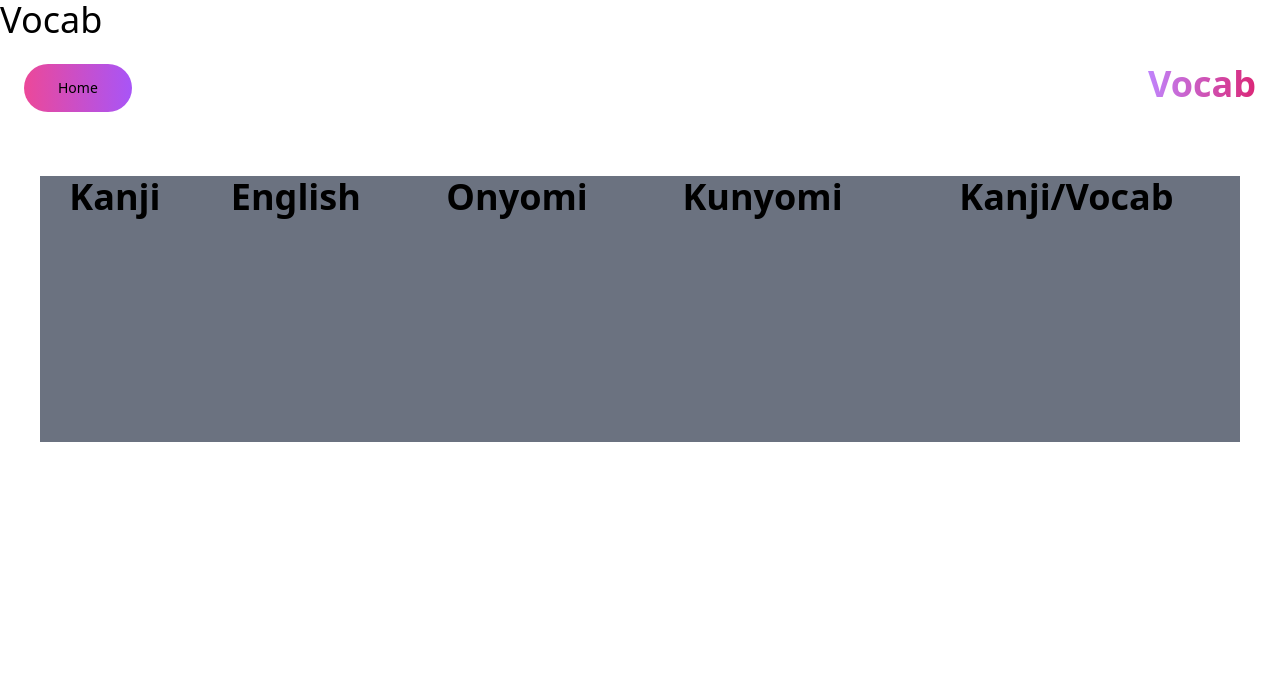
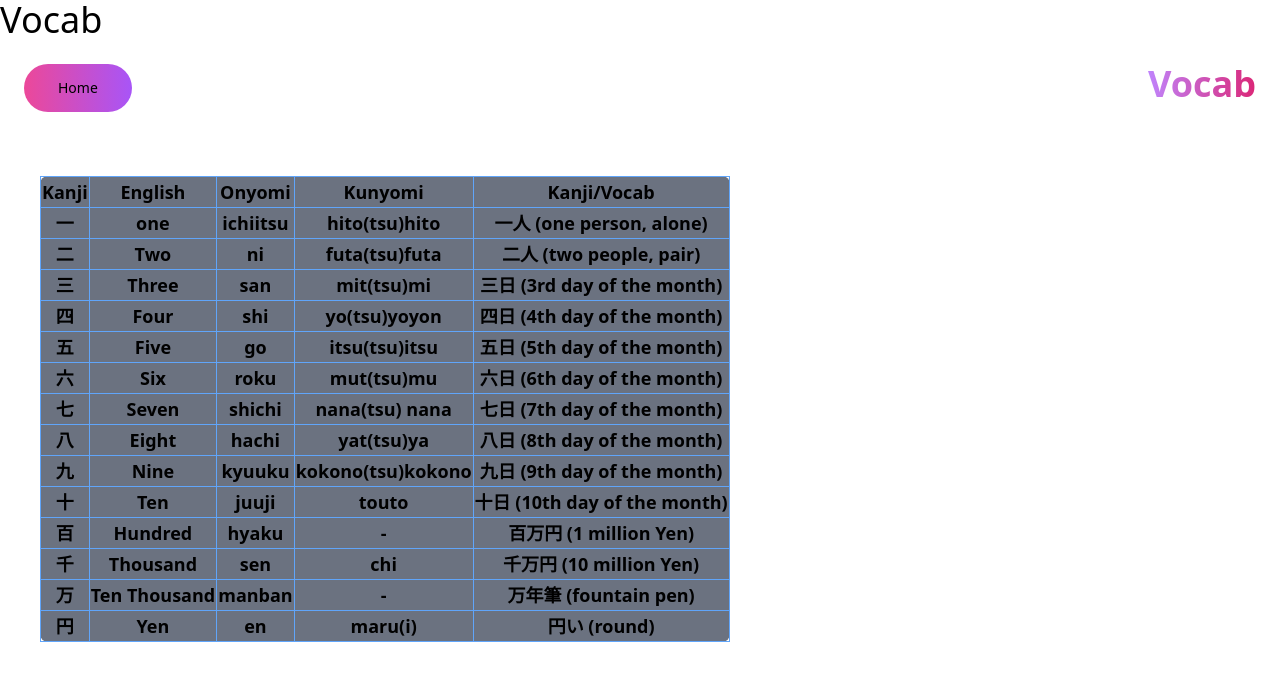
Before and after one commit to Akwei001/Jgame, a React (Vite) app: page /Vocab in a window 1280 px wide. Shown: the top 680 px of the page. Built offline with nearby package versions, Linux system fonts and the light colour scheme.

Commit message:
vocab map display working

```diff
--- a/src/components/Vocab.jsx
+++ b/src/components/Vocab.jsx
@@ -137,29 +137,38 @@ function Vocab() {
           </div>
         </div>
       </header>
-      <div className='grid grid-cols-1 gap-4 m-10 bg-gray-500'>
-        <table className='table-auto'>
+      {/* <div className='grid grid-cols-1 gap-4 m-10 bg-gray-500 rounded-lg'> */}
+      <table className='m-10 text-lg bg-gray-500 border border-collapse border-blue-400 rounded-lg table-auto'>
         <thead>
           <tr>
-              <th>Kanji</th>
-              <th>English</th>
-              <th>Onyomi</th>
-              <th>Kunyomi</th>
-              <th>Kanji/Vocab</th>
+            <th className='border border-blue-400 '>Kanji</th>
+            <th className='border border-blue-400 '>English</th>
+            <th className='border border-blue-400 '>Onyomi</th>
+            <th className='border border-blue-400 '>Kunyomi</th>
+            <th className='border border-blue-400 '>Kanji/Vocab</th>
           </tr>
         </thead>
+        {newVocab.map((vocab) => (
+          <tbody key={vocab.id}>
+            <th className='border border-blue-400 '>{vocab.kanji}</th>
+            <th className='border border-blue-400 '>{vocab.English}</th>
+            <th className='border border-blue-400 '>{vocab.Onyomi}</th>
+            <th className='border border-blue-400 '>{vocab.Kunyomi}</th>
+            <th className='border border-blue-400 '>{vocab.kanjiVocab}</th>
+          </tbody>
+        ))}
       </table>
-        {newVocab.map((vocab) => (
+      {/* {newVocab.map((vocab) => (
         <div key={vocab.id}>
-            {/* {vocab.kanji}
+          {vocab.kanji}
           {vocab.English}
           <div className=''>{vocab.Onyomi}</div>
           <div className=''>{vocab.Kunyomi}</div>
-                <div className=''>{vocab.kanjiVocab}</div> */}
+          <div className=''>{vocab.kanjiVocab}</div>
         </div>
-        ))}
+      ))} */}
     </div>
-    </div>
+    // </div>
   );
 }
 
```
Lines whose indentation alone changed are shown as unchanged.
